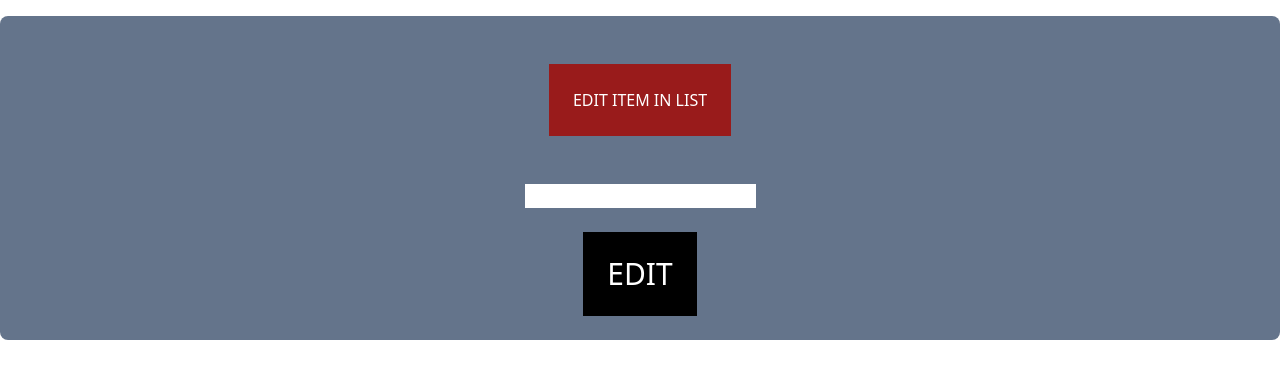
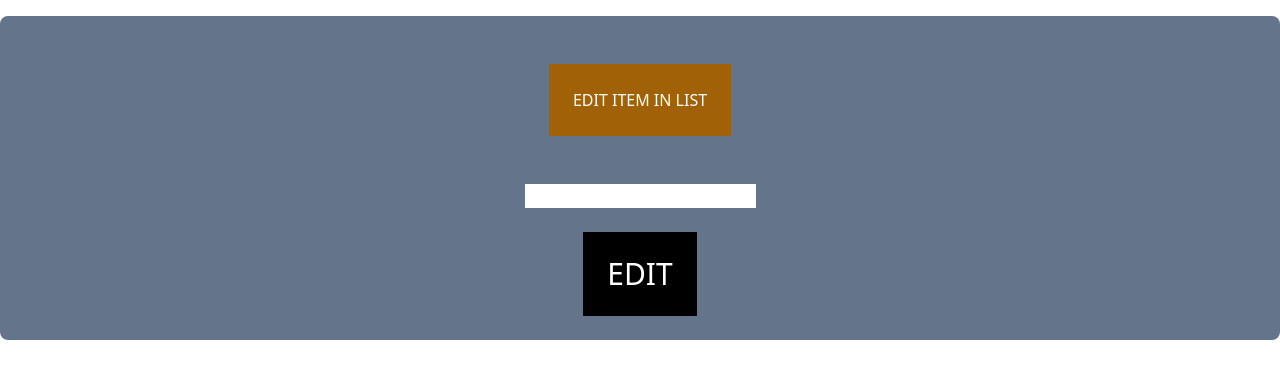
Before and after one commit to sedek31/test, a React (Create React App) app: page /Edit/1 in a window 1280 px wide. Shown: the top 378 px of the page. Built offline with nearby package versions, Linux system fonts and the light colour scheme.

Commit message:
red to yellow

```diff
--- a/src/edit/Edit.js
+++ b/src/edit/Edit.js
@@ -27,7 +27,7 @@ const Edit = () => {
     <div>
        <div className='per'>
       <div className=' f-c'>
-        <label className='thetext bg-red-800'>edit item in list</label>
+        <label className='thetext bg-yellow-700'>edit item in list</label>
         <input    type='text'
                     value={thevalue}
                     onChange={(e) => setTheValue(e.target.value)} />
```
